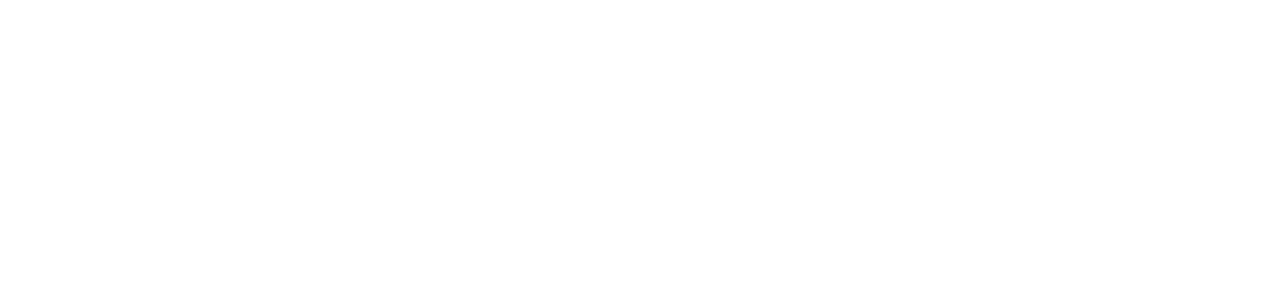
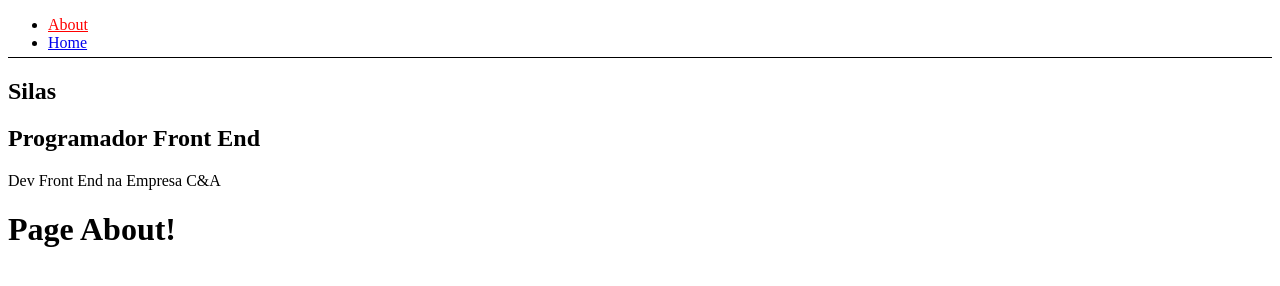
Before and after one commit to silastj/myBlog, a Gatsby site: page /about in a window 1280 px wide. Before the commit this address had no page. Built offline with nearby package versions, Linux system fonts and the light colour scheme; Gatsby itself is replaced by a stand-in of ours.

Commit message:
add page, update file .css

```diff
--- /dev/null
+++ b/src/components/Header/index.js
@@ -0,0 +1,25 @@
+import React from "react";
+import { Link } from "gatsby";
+import * as style from './styles.module.css'
+
+
+const Header = () => (
+  <ul className={style.header}>
+  <li>
+    <Link
+      to="/about"
+      activeStyle={{ color: 'red' }}
+    >About
+    </Link>
+  </li>
+  <li>
+    <Link
+      to="/"
+      activeStyle={{ color: 'red' }}
+    >Home
+    </Link>
+  </li>
+</ul>
+)
+
+export default Header
--- /dev/null
+++ b/src/components/Header/styles.module.css
@@ -0,0 +1,4 @@
+.header{
+  border-bottom: 1px solid;
+  padding-bottom: 5px;
+}
--- /dev/null
+++ b/src/components/Profile/index.js
@@ -0,0 +1,11 @@
+import React from "react";
+
+const Profile = () => (
+  <div className="profile-wrapper">
+    <h1>Silas</h1>
+    <h2>Programador Front End</h2>
+    <p>Dev Front End na Empresa C&A</p>
+  </div>
+)
+
+export default Profile
--- a/src/components/layout.js
+++ b/src/components/layout.js
@@ -6,11 +6,21 @@
  */
 
 import * as React from "react"
+import Header from "./Header"
+import Profile from "./Profile"
 
 const Layout = ({ children }) => {
 
   return (
-    <main>{children}</main>
+    <>
+      <nav>
+        <Header/>
+      </nav>
+      <aside>
+        <Profile/>
+      </aside>
+      <main>{children}</main>
+    </>
   )
 }
 
--- /dev/null
+++ b/src/pages/about.js
@@ -0,0 +1,14 @@
+import React from 'react'
+import Layout from '../components/layout'
+import Seo from '../components/seo'
+
+const AboutPage = () => (
+  <Layout>
+     <Seo title="About" />
+      <h1>
+        Page <b>About!</b>
+      </h1>
+  </Layout>
+)
+
+export default AboutPage
```
Also changed, not shown: src/pages/index.js (+4 -4 lines), README.md.
